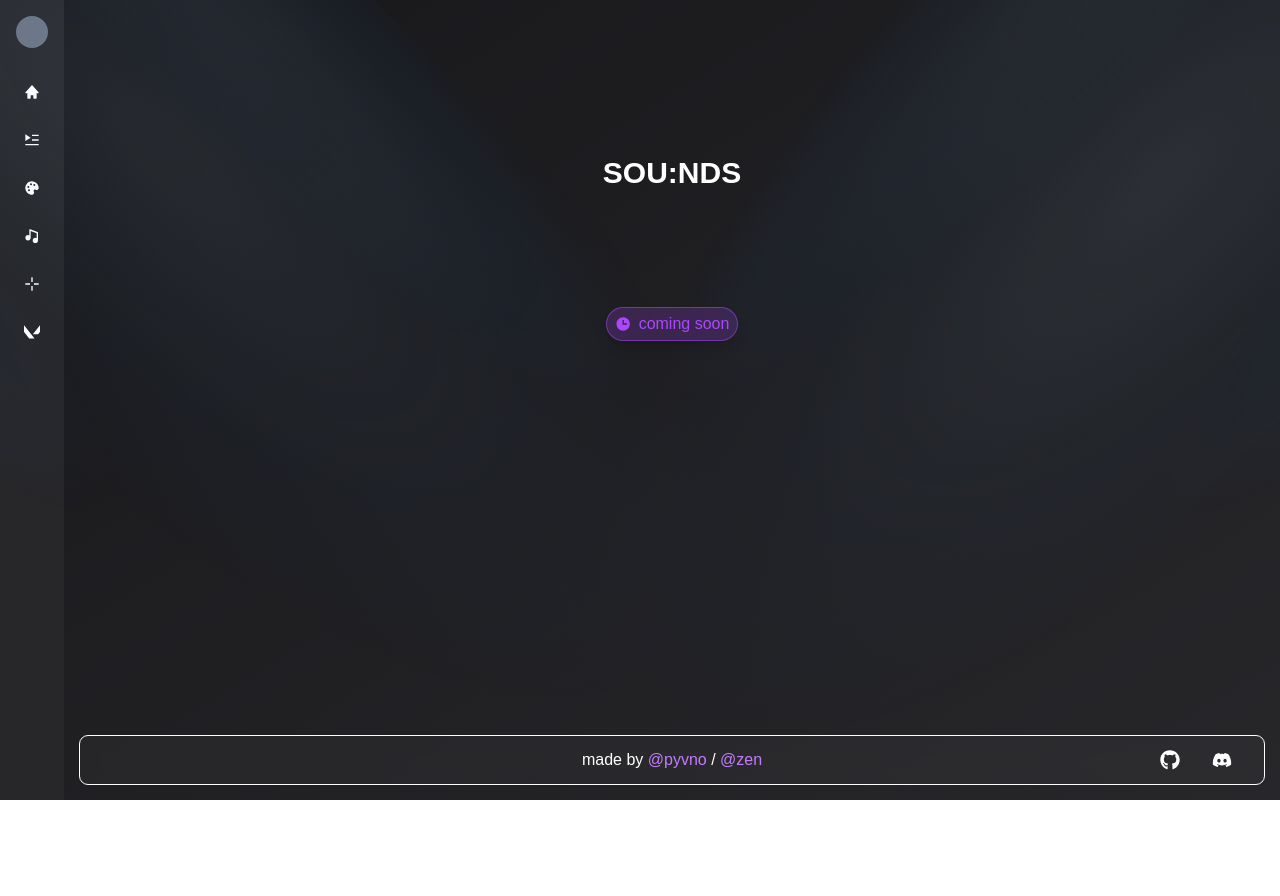
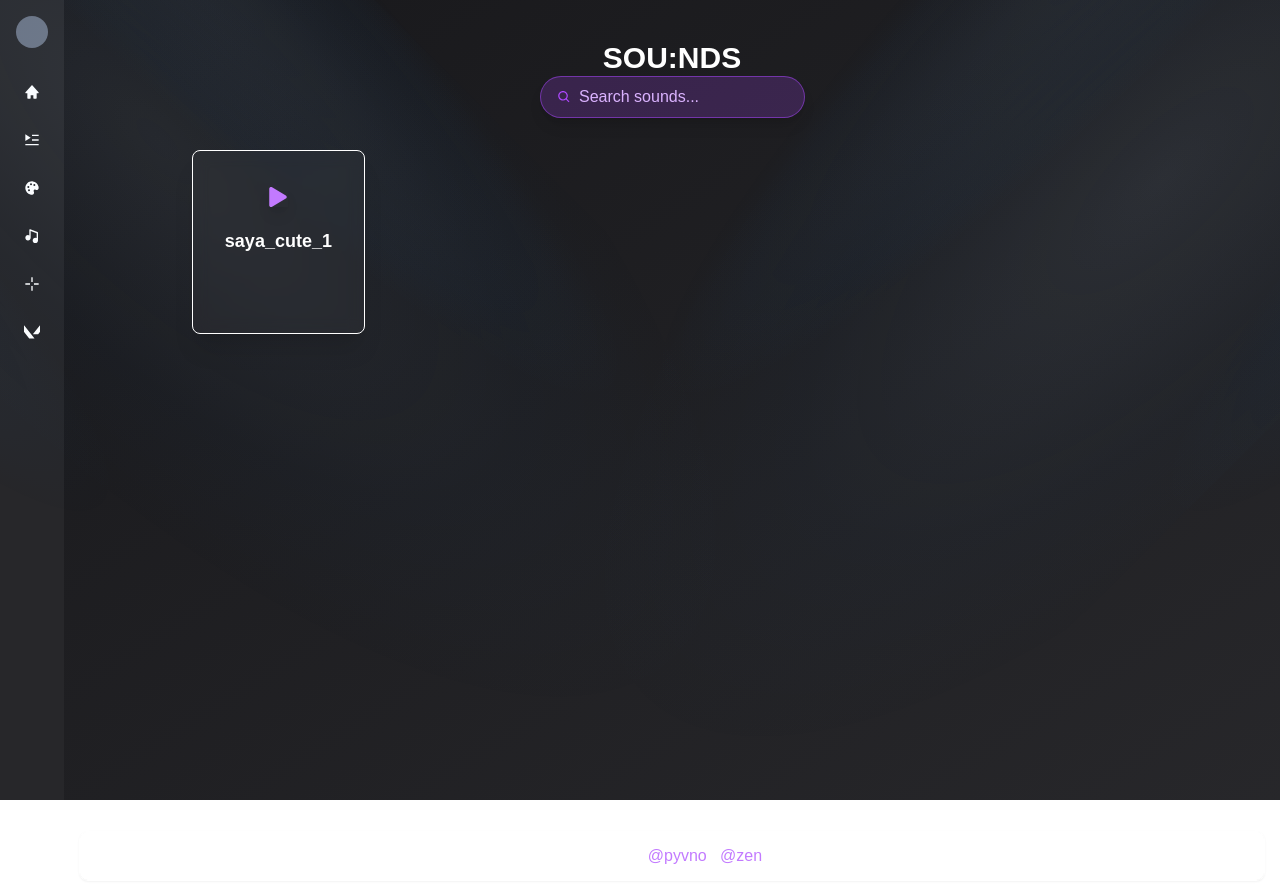
Before and after one commit to pyvnoaim/aimlib, a Next.js app: page /sounds in a window 1280 px wide. Before the commit the page ends 800 px from the top, so only its background shows below. Built offline with nearby package versions, Linux system fonts and the light colour scheme.

Commit message:
sounds stable release

```diff
--- a/src/app/sounds/page.tsx
+++ b/src/app/sounds/page.tsx
@@ -2,9 +2,64 @@
 import Sidebar from '@/components/layouts/sidebar/sidebar';
 import Footer from '@/components/layouts/footer/footer';
 import { Spotlight } from '@/components/ui/spotlight-new';
-import { BiSolidTime } from 'react-icons/bi';
+import { LuDownload } from 'react-icons/lu';
+import { useEffect, useState } from 'react';
+import { BiSearch } from 'react-icons/bi';
+import { FaPlay, FaPause } from 'react-icons/fa';
 
-export default function Home() {
+export default function Sounds() {
+  const [sounds, setSounds] = useState<string[]>([]);
+  const [search, setSearch] = useState('');
+  const [loading, setLoading] = useState(true);
+  const [playingSound, setPlayingSound] = useState<string | null>(null);
+  const [audio, setAudio] = useState<HTMLAudioElement | null>(null);
+
+  useEffect(() => {
+    async function fetchSounds() {
+      const response = await fetch('../api/sounds');
+      const data = await response.json();
+      setSounds(data);
+      setLoading(false);
+    }
+    fetchSounds();
+  }, []);
+
+  const handlePlayPause = (sound: string) => {
+    if (playingSound === sound) {
+      audio?.pause();
+      setPlayingSound(null);
+    } else {
+      if (audio) {
+        audio.pause();
+      }
+      const newAudio = new Audio(`/sounds/${sound}`);
+      newAudio.play();
+      setAudio(newAudio);
+      setPlayingSound(sound);
+      newAudio.onended = () => setPlayingSound(null);
+    }
+  };
+
+  const filteredSounds = sounds.filter((sound) => {
+    const title = sound.replace('.ogg', '');
+    return title.toLowerCase().includes(search.toLowerCase());
+  });
+
+  // Skeleton Loader for Play Button
+  const SkeletonPlayButton = () => (
+    <div className="w-12 h-12 bg-gray-600 rounded-full animate-pulse mt-4" />
+  );
+
+  // Skeleton Loader for Title
+  const SkeletonTitle = () => (
+    <div className="w-24 h-4 bg-gray-600 rounded-md animate-pulse mt-2" />
+  );
+
+  // Skeleton Loader for Download Button
+  const SkeletonButton = () => (
+    <div className="w-20 h-8 bg-gray-600 rounded-md animate-pulse mt-4" />
+  );
+
   return (
     <div className="flex min-h-screen bg-gradient-to-br from-zinc-900 to-zinc-800 text-white">
       {/* Sidebar */}
@@ -19,20 +74,85 @@ export default function Home() {
 
         <main className="flex-grow flex flex-col transition-all duration-300">
           <div className="flex flex-col items-center justify-center h-1/3 mt-10">
-            {' '}
-            <h1 className="font-extrabold text-3xl text-center">SOU:NDS</h1>
+            <h1 className="font-extrabold text-3xl text-center text-white">
+              SOU:NDS
+            </h1>
           </div>
 
-          {/* "Coming Soon" Text Section */}
+          {/* Search */}
           <div className="flex justify-center">
-            <div className="flex items-center gap-2 bg-purple-500/20 text-purple-500 px-2 py-1 rounded-full border-1 border-purple-500/50 shadow-lg">
-              <BiSolidTime className="text-md" />
-              <span className="text-md">coming soon</span>
+            <div className="flex items-center gap-2 bg-purple-500/20 text-purple-500 px-4 py-2 rounded-full border border-purple-500/50 shadow-lg">
+              <BiSearch className="text-md" />
+              <input
+                type="text"
+                placeholder="Search sounds..."
+                value={search}
+                onChange={(e) => setSearch(e.target.value)}
+                className="bg-transparent border-none outline-none text-md text-white placeholder-purple-300 w-full"
+              />
+            </div>
+          </div>
+
+          {/* Sounds Preview Container */}
+          <div className="flex justify-center">
+            <div className="w-full max-w-5xl h-[650px] overflow-y-auto p-4 rounded-2xl">
+              <div className="grid grid-cols-2 sm:grid-cols-3 md:grid-cols-4 lg:grid-cols-5 gap-6 p-4">
+                {loading
+                  ? Array(20)
+                      .fill(null)
+                      .map((_, index) => (
+                        <div
+                          key={index}
+                          className="group flex flex-col items-center justify-center p-6 rounded-lg shadow-xl bg-white/3 backdrop-blur-sm transition-all duration-300"
+                        >
+                          {/* Skeleton Play Button */}
+                          <SkeletonPlayButton />
+                          {/* Skeleton Title */}
+                          <SkeletonTitle />
+                          {/* Skeleton Download Button */}
+                          <SkeletonButton />
+                        </div>
+                      ))
+                  : filteredSounds.map((sound, index) => (
+                      <div
+                        key={index}
+                        className="group flex flex-col items-center justify-center p-6 rounded-lg shadow-xl bg-white/3 backdrop-blur-sm transition-all duration-300 border border-white hover:bg-white/10 hover:border-purple-400 hover:translate-y-[-5px]"
+                      >
+                        {/* Play Button */}
+                        <button
+                          onClick={() => handlePlayPause(sound)}
+                          className="flex items-center justify-center m-3 text-purple-400 shadow-lg hover:text-purple-500 hover:scale-120 transition-all duration-300"
+                        >
+                          {playingSound === sound ? (
+                            <FaPause size={20} />
+                          ) : (
+                            <FaPlay size={20} />
+                          )}
+                        </button>
+
+                        {/* Sound Title */}
+                        <h3 className="text-lg font-semibold text-center text-white mt-2">
+                          {sound.replace('.ogg', '')}
+                        </h3>
+
+                        {/* Download Button */}
+                        <div className="mt-4 w-full flex justify-center">
+                          <a
+                            href={`/sounds/${sound}`}
+                            download
+                            className="opacity-0 group-hover:opacity-100 transition-all duration-300 bg-purple-500/20 text-purple-500 px-2 py-1 rounded-md border border-purple-500/50 shadow-lg hover:border-purple-500 m-1"
+                          >
+                            <LuDownload size={20} />
+                          </a>
+                        </div>
+                      </div>
+                    ))}
+              </div>
             </div>
           </div>
 
           {/* Footer */}
-          <div className="mt-auto px-4 transition-all duration-300">
+          <div className="mt-12 px-4 transition-all duration-300">
             <Footer />
           </div>
         </main>
```
